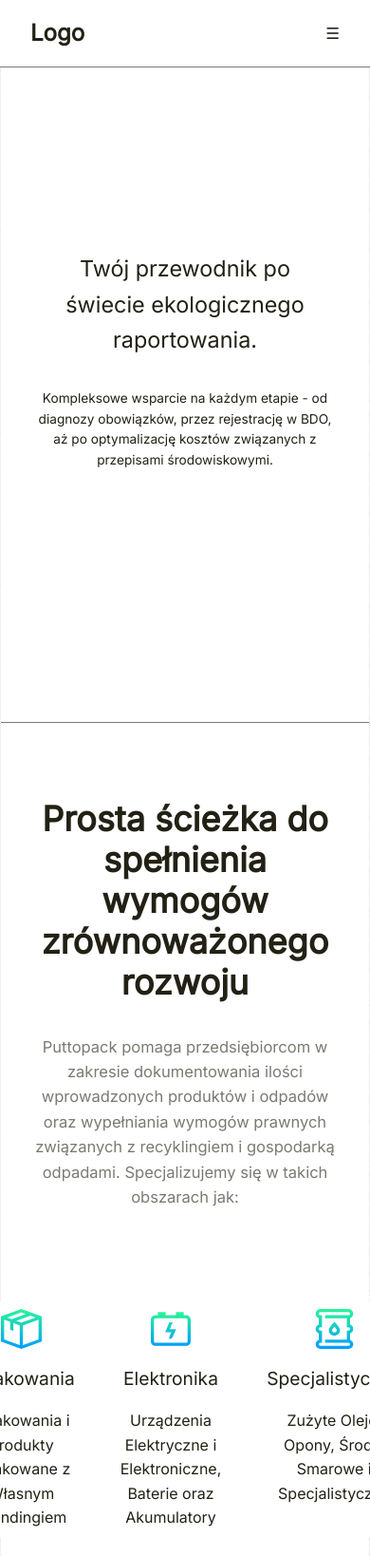
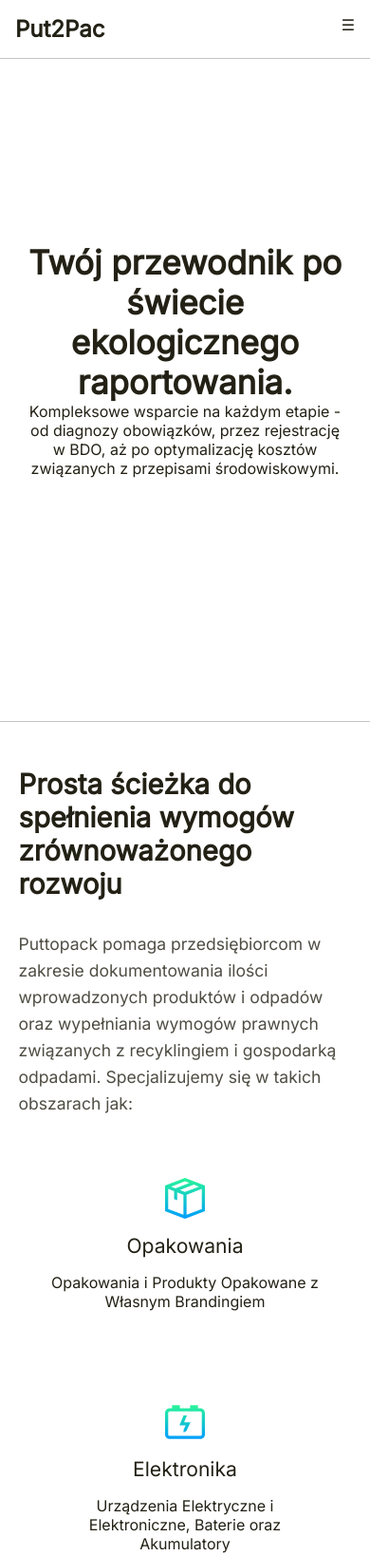
Before and after one commit to szymdzum/astrotopack, an Astro site: page / in a window 390 px wide. Shown: the top 1638 px of the page at 95% size. Built offline with nearby package versions, Linux system fonts and the light colour scheme; Astro itself is replaced by a stand-in of ours.

Commit message:
mobile first

```diff
--- a/src/components/Features.astro
+++ b/src/components/Features.astro
@@ -5,48 +5,39 @@
 ---
 
 <style lang="scss">
-  .features-container {
+  .features {
     display: flex;
-    flex-direction: row;
-    justify-content: center;
-    padding-left: 6rem;
-    padding-right: 6rem;
+    flex-wrap: wrap;
+    --multiplier: calc(40rem - 100%);
 
-    .feature {
-      display: flex;
-      flex-direction: column;
+     div {
+      display: grid;
       gap: 1rem;
-      align-items: center;
+      min-width: 33%;
+      max-width: 100%;
+      flex-grow: 1;
+      margin-top: 2rem;
+      padding: 2rem;
+      flex-basis: calc(var(--multiplier) * 999);
       text-align: center;
-      padding: 0.5rem;
-      background-color: #fff;
-      margin: 1rem;
 
         img {
-        height: auto;
-        width: auto;
-        max-height: 6rem;
-        max-width: 6rem;
-      }
-
-      p {
-        font-size: 1rem;
-        margin: 0;
+          margin-inline: auto;
         }
     }
 }
 </style>
 
 <Section name="features">
-  <div class="section-header-group">
+  <div class="section-header">
     <h2>Prosta ścieżka do spełnienia wymogów zrównoważonego rozwoju</h2>
     <p>Puttopack pomaga przedsiębiorcom w zakresie dokumentowania ilości wprowadzonych produktów i odpadów oraz wypełniania wymogów prawnych związanych z recyklingiem i gospodarką odpadami. Specjalizujemy się w takich obszarach jak:</p>
   </div>
 
-  <div class="section-content-group">
-    <div class="features-container">
+  <div class="section-content">
+    <div class="features">
       {features.map(({ title, body, src}) => (
-      <div class="feature">
+        <div>
           <img src={src} />
           <h3>{title}</h3>
           <p>{body}</p>
--- a/src/components/Hero.astro
+++ b/src/components/Hero.astro
@@ -1,60 +1,25 @@
 <style lang="scss">
-  /* Base styles */
   .hero {
-    height: 90vh; /* Full viewport height */
+    height: 90vh;
     display: flex;
-    justify-content: center;
-    align-items: center; /* Center content vertically */
+    align-items: center;
     text-align: center;
-    background-size: cover; /* Optional: for background images */
-    background-position: center; /* Optional: for background images */
-    border-bottom: 1px solid #7b7878;
-  }
-  .hero-container {
-    width: 55%; /* Fluid width */
-    max-width: 1200px; /* Maximum width to ensure readability */
-    padding: 5vh 2vw; /* Fluid padding */
-    margin: 0 auto; /* Centering the container */
-  }
-  h1 {
-    font-size: 3vw; /* Fluid font size for large displays */
-    margin-bottom: 2rem; /* Margin for spacing */
-  }
-  .hero-subtitle {
-    font-size: 1.5vw; /* Fluid font size for subtitles */
+    border-bottom: var(--border-regular);
   }
 
-  /* Responsive adjustments */
-  @media (max-width: 768px) {
-    .hero-container {
-      width: 80%; /* Increase width on smaller screens */
-    }
-    h1 {
-      font-size: 5vw; /* Increase font size for smaller screens */
-    }
-    .hero-subtitle {
-      font-size: 2.5vw; /* Increase subtitle font size for readability */
-    }
-  }
-
-  @media (max-width: 480px) {
-    .hero-container {
-      width: 90%; /* Further increase width for very small screens */
-      padding: 10vh 5vw; /* Adjust padding for a tighter space */
-    }
-    h1 {
-      font-size: 6vw; /* Adjust font size for better readability */
-    }
-    .hero-subtitle {
-      font-size: 3.5vw; /* Adjust subtitle font size for better readability */
-    }
+  .hero-container {
+    width: min(100vw - 3rem, 80ch);
+    margin-inline: auto;
   }
 </style>
 
-
 <section class="hero">
-  <div class="hero-container center">
-    <h1>Twój przewodnik po świecie ekologicznego raportowania.</h1>
-    <p class="hero-subtitle">Kompleksowe wsparcie na każdym etapie - od diagnozy obowiązków, przez rejestrację w BDO, aż po optymalizację kosztów związanych z przepisami środowiskowymi.</p>
+  <div class="hero-container">
+    <h1>
+      Twój przewodnik po świecie ekologicznego raportowania.
+    </h1>
+    <p class="hero-subtitle">
+      Kompleksowe wsparcie na każdym etapie - od diagnozy obowiązków, przez rejestrację w BDO, aż po optymalizację kosztów związanych z przepisami środowiskowymi.
+    </p>
   </div>
 </section>
--- a/src/components/Logo.astro
+++ b/src/components/Logo.astro
@@ -6,4 +6,4 @@
 }
 </style>
 
-<div class="logo">Logo</div>
+<div class="logo">Put2Pac</div>
--- a/src/components/Navbar.astro
+++ b/src/components/Navbar.astro
@@ -4,37 +4,32 @@
 <style lang="scss">
 header {
   top: 0;
+  z-index: 2;
+  width: 100%;
   position: fixed;
-  width: 100%;
-  border-bottom: 1px solid #7b7878;
+  border-bottom: var(--border-regular);
   background-color: var(--color-navbar);
 
     .container {
-      margin: 0 auto;
-      padding: 1rem 2rem;
+      margin-inline: auto;
       display: flex;
       justify-content: space-between;
-      align-items: center;
+      padding: var(--padding-sm);
       max-width: var(--section-container-max-width);
-  }
-}
 
       nav {
         display: flex;
-  gap: 1rem;
 
         menu {
           display: flex;
-    gap: 1rem;
           align-items: center;
           list-style: none;
-
+          gap: var(--gap-sm);
           li {
-      padding: 0 1rem;
+            padding: 0 var(--padding-sm);
           }
         }
       }
-
 
     .toggle {
       display: none;
@@ -48,7 +43,6 @@
           position: absolute;
           top: 100%;
           left: 0;
-    background-color: #fff;
         }
 
         .menu.active {
@@ -59,6 +53,8 @@
           display: block;
         }
       }
+  }
+}
 </style>
 
 <header>
@@ -67,7 +63,7 @@
     <div class="toggle">
       &#9776;
     </div>
-    <nav class="menu">
+    <nav class="menu" aria-label="Main Navigation">
       <menu>
         <li><a href="#">Home</a></li>
         <li><a href="#">About</a></li>
@@ -79,22 +75,13 @@
 
 <script>
 document.addEventListener('DOMContentLoaded', () => {
-
-    const toggleMenu = () => {
   const menu = document.querySelector('.menu');
-      if (menu) {
-        menu.classList.toggle('active');
-      }
-    };
-
   const toggleButton = document.querySelector('.toggle');
 
-    if (toggleButton) {
-      toggleButton.addEventListener('click', toggleMenu);
+  if (menu && toggleButton) {
+    toggleButton.addEventListener('click', () => {
+      menu.classList.toggle('active');
+    });
   }
-
-    document.querySelector('.toggle').addEventListener('click', (e) => {
-      console.log(e.target === e.currentTarget);
-    });
 });
 </script>
--- a/src/components/Services.astro
+++ b/src/components/Services.astro
@@ -6,20 +6,24 @@
 ---
 <style lang="scss">
 .grid-container {
-  display: grid;
-  grid-template-columns: repeat(2, 1fr); /* Create two columns of equal width */
-  grid-gap: 2.25rem; /* Space between cards */
+  display: flex;
+  flex-wrap: wrap;
+  gap: var(--gap-sm);
+  --multiplier: calc(40rem - 100%);
 }
 </style>
 
 <Section name="services">
-  <div class="section-header-group">
-    <h2>Moje usługi</h2>
-    <p>Puttopack pomaga przedsiębiorcom w zakresie dokumentowania ilości wprowadzonych produktów i odpadów oraz wypełniania wymogów prawnych związanych z recyklingiem i gospodarką odpadami. Specjalizujemy się w takich obszarach jak:
+  <div class="section-header">
+    <h2>
+      Moje usługi
+    </h2>
+    <p>
+      Puttopack pomaga przedsiębiorcom w zakresie dokumentowania ilości wprowadzonych produktów i odpadów oraz wypełniania wymogów prawnych związanych z recyklingiem i gospodarką odpadami. Specjalizujemy się w takich obszarach jak:
     </p>
   </div>
 
-  <div class="section-content-group">
+  <div class="section-content">
     <div class="grid-container">
       {services.map(({ title, description, icon }) => (
         <Card title={title} description={description} icon={icon} />
--- /dev/null
+++ b/src/styles/_layout.scss
@@ -0,0 +1,35 @@
+:root {
+  --padding-sm: clamp(1rem,    3%, 1.5rem);
+  --padding-md: clamp(1.5rem,  6%,   3rem);
+  --padding-lg: clamp(3rem,   12%,   6rem);
+  --padding-xl: clamp(6rem,   24%,   12rem);
+
+  --margin-sm: min(2rem,  4vh);
+  --margin-md: min(4rem,  8vh);
+  --margin-lg: min(8rem, 16vh);
+
+  --gap-sm: clamp(1rem,   3vmax, 1.5rem);
+  --gap-md: clamp(1.5rem, 6vmax,   3rem);
+  --gap-lg: clamp(3rem,   8vmax,   4rem);
+
+  --section-max-width: 1240px;
+  --navbar-height: var(--scale2);
+}
+
+.section-container {
+  width: 90%;
+  max-width: var(--section-max-width);
+  margin-inline: auto;
+  container-type: inline-size;
+  padding-top: var(--padding-lg);
+  padding-bottom: var(--padding-lg);
+
+  .section-header {
+    max-width: 45rem;
+    margin-inline: auto;
+
+    h2 {
+      margin-bottom: var(--margin-sm);
+    }
+  }
+}
--- a/src/styles/_reset.scss
+++ b/src/styles/_reset.scss
@@ -15,8 +15,9 @@
 }
 
 * {
+  -webkit-font-smoothing: antialiased;
+  -moz-osx-font-smoothing: grayscale;
   box-sizing: border-box;
-  -webkit-tap-highlight-color: transparent;
 }
 
 html,
@@ -188,9 +189,3 @@
 a:focus:not(:focus-visible) {
   outline: none
 }
-
-*,:after,:before {
-  -webkit-font-smoothing: antialiased;
-  -moz-osx-font-smoothing: grayscale;
-  box-sizing: border-box
-}
--- /dev/null
+++ b/src/styles/_theme.scss
@@ -0,0 +1,13 @@
+:root {
+  --color-text: #232115;
+  --color-bg: #fff;
+  --color-navbar: #fff;
+  --color-border: hsl(17, 24%, 90%);
+
+  --border-regular: 1px solid #c5c3c3;
+}
+
+body {
+  color: var(--color-text);
+  background-color: var(--color-bg);
+}
--- /dev/null
+++ b/src/styles/_typography.scss
@@ -0,0 +1,54 @@
+:root {
+  --base-font-size: 1rem;
+  --fluid-font-size: calc(var(--base-font-size) + .390625vw);
+  --base-line-height: 1.6;
+
+  --h1-base: 1.75rem;
+  --h2-base: 1.5rem;
+  --h3-base: 1.10rem;
+  --h4-base: 1.15rem;
+}
+
+body {
+  font-family: Inter, sans-serif;
+  font-size: var(--base-font-size);
+}
+
+.section-header {
+  text-align: center;
+
+  p {
+    font-size: var(--fluid-font-size);
+    line-height: var(--base-line-height);
+    opacity: 0.8;
+  }
+}
+
+@media (max-width: 40rem) {
+  :is(.section-header) {
+  text-align: left;
+  }
+}
+
+h1 {
+  --font-size-base: var(--h1-base);
+  --font-size-fluid: 1.75cqi;
+    font-weight: 600;
+}
+
+h2 {
+  --font-size-base: var(--h2-base);
+  --font-size-fluid: 1.5cqi;
+    font-weight: 600;
+}
+
+h3 {
+  --font-size-base: var(--h3-base);
+  --font-size-fluid: 1cqi;
+}
+
+@supports (font-size: 1cqi) {
+  :is(h1, h2, h3, h4, .fluid-type) {
+    font-size: calc(var(--font-size-base) + var(--font-size-fluid, 2.5cqi));
+  }
+}
--- a/src/styles/_variables.scss
+++ /dev/null
@@ -1,20 +0,0 @@
-:root {
-  --section-container-max-width: 1200px;
-  --navbar-height: var(--scale2);
-  --border-thin: 1px solid var(--color-border);
-
-  --color-text: #232115;
-  --color-bg: #fff;
-  --color-navbar: #fff;
-  --color-border: hsl(17, 24%, 90%);
-}
-
-html {
-  scroll-behavior: smooth;
-}
-
-
- * {
-  border: 1px dotted hsla(120, 23%, 15%, 0.137);
-  border-collapse: collapse;
-}
--- a/src/styles/layout.scss
+++ /dev/null
@@ -1,39 +0,0 @@
-.center {
-  box-sizing: content-box;
-  margin-left: auto;
-  margin-right: auto;
-  display: flex;
-  flex-direction: column;
-  align-items: center;
-}
-
-.stack {
-  display: flex;
-  flex-direction: column;
-  justify-content: flex-start;
-}
-.stack > * + * {
-  margin-top: var(--base-size, 1.5rem);
-}
-.stack-small > * + * {
-  margin-top: var(--base-size, 0.5rem);
-}
-.stack-large > * + * {
-  margin-top: var(--base-size, 3rem);
-}
-.stack:only-child {
-  height: 100%;
-}
-.stack > :nth-child(2) {
-  margin-bottom: auto;
-}
-
-.grid {
-  display: grid;
-  grid-gap: 1rem;
-  --minimum: 20ch;
-}
-@supports (width: min(var(--minimum), 100%)) {
-  .grid {
-    grid-template-columns: repeat(auto-fit, minmax(min(var(--minimum), 100%), 1fr)); }
-}
--- a/src/styles/main.scss
+++ b/src/styles/main.scss
@@ -1,57 +1,14 @@
 @charset "UTF-8";
 
 @import './_reset';
-@import './_variables';
+@import './_theme';
+@import './_typography';
+@import './_layout';
 
-body {
-  font-family: Inter, sans-serif;
-  font-size: calc(15px + .390625vw);
-  line-height: 1.6;
-  color: var(--color-text);
-  background-color: var(--color-bg);
+html {
+  scroll-behavior: smooth;
 }
 
-.section-container {
-  width: 90%;
-  max-width: 1200px;
-  margin: 0 auto;
-  padding-top: 4rem;
-  padding-bottom: 4rem;
-}
-
-@media (min-width: 600px) {
-  .container {
-    width: 80%;
-  }
-}
-
-@media (min-width: 900px) {
-  .container {
-    width: 70%;
-  }
-}
-
-.section-header-group {
-  max-width: 43.75rem;
-  margin: 0 auto;
-  text-align: center;
-  padding: 1rem;
-
-  h2 {
-    font-size: 2.25rem;
-    line-height: 1.2;
-    font-weight: 600;
-    margin-bottom: 2rem;
-  }
-
-  p {
-    opacity: 0.6;
-  }
-}
-
-.section-content-group {
-  margin-top: 4rem;
-}
 
 h3 {
   font-size: 1.2rem;
```
Also changed, not shown: src/components/Card.astro (+13 -33 lines). Lines whose indentation alone changed are shown as unchanged.
